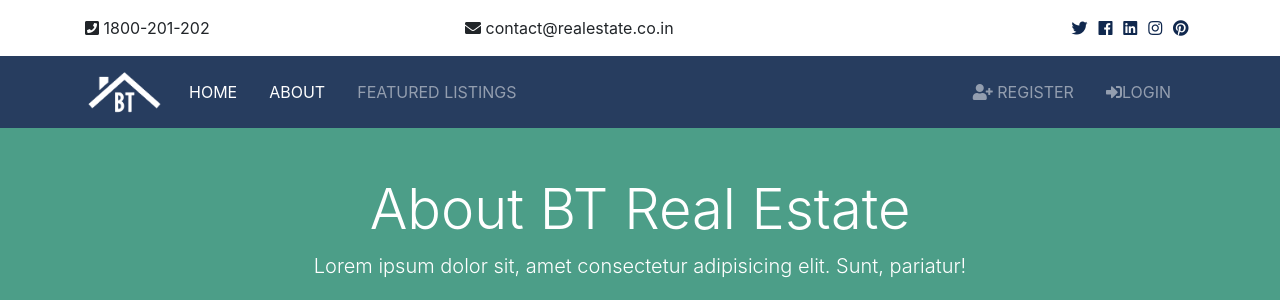
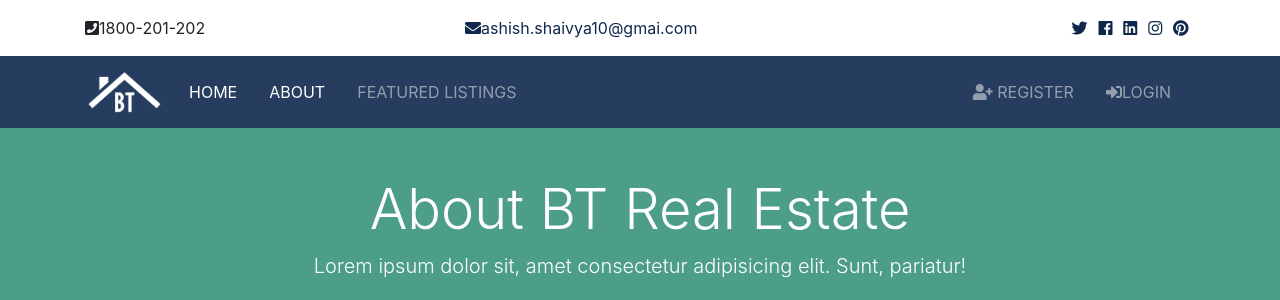
Before and after one commit to Ashish8135/RealEstate, a Django app: page /about in a window 1280 px wide. Shown: the top 300 px of the page. Run offline with Django 3.2, Linux system fonts and the light colour scheme; data that the repository does not hold is empty; some libraries are stand-ins or nearby versions.

Commit message:
Email active

```diff
--- a/templates/base.html
+++ b/templates/base.html
@@ -22,10 +22,11 @@
     <div class="container">
         <div class="row">
             <div class="col-md-4" >
-                <i class="fa fa-phone-square" aria-hidden="true"></i> 1800-201-202
+                <i class="fa fa-phone-square" aria-hidden="true"></i>1800-201-202
             </div>
             <div class="col-md-4" >
-                <i class="fa fa-envelope" aria-hidden="true"></i> contact@realestate.co.in
+                <a href="https://mail.google.com/mail/u/0/?pli=1#inbox?compose=new" target="_blank">
+                <i class="fa fa-envelope"></i>ashish.shaivya10@gmai.com
             </div>
             <div class="col-md-4">
                 <div class="social text-right">
--- a/templates/pages/about.html
+++ b/templates/pages/about.html
@@ -64,7 +64,7 @@
     <h2 class="display-4">We Work For You</h2>
     <h4>Lorem ipsum dolor sit amet consectetur adipisicing elit. Autem velit aperiam, unde aliquid at similique!</h4>
     <hr>
-    <a href="listing.html" class="btn btn-secondary text-white btn-lg">View Our Featured Listings</a>
+    <a href="listings.html" class="btn btn-secondary text-white btn-lg">View Our Featured Listings</a>
   </section>
 
   <!-- Team -->
```
